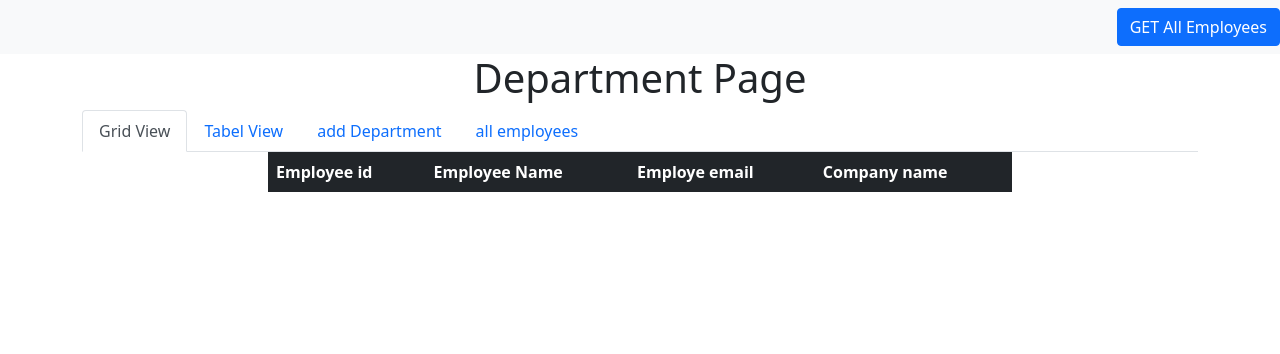
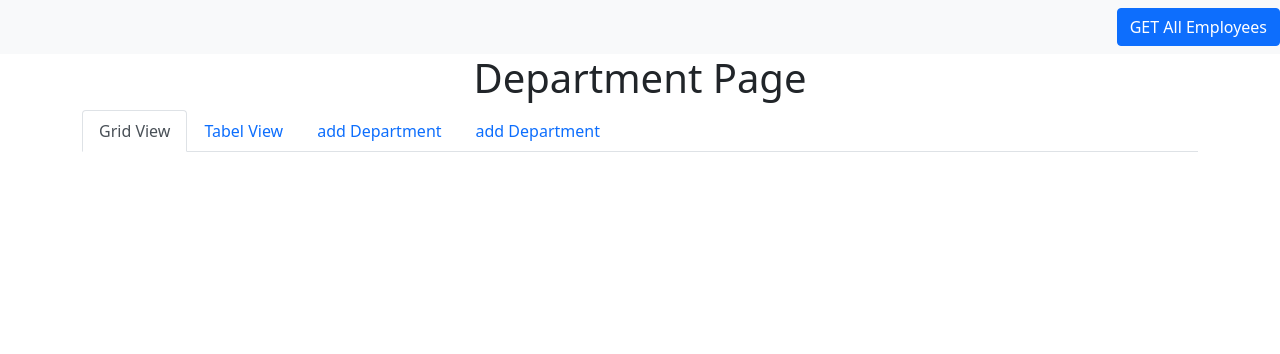
Before and after one commit to akash-vhotkar/salesandservises, a Node server app: page /dept/ in a window 1280 px wide. Shown: the top 354 px of the page. Run offline with Node 20, Linux system fonts and the light colour scheme; the visitor is signed in with stand-in values (Sample User, id 1); data that the repository does not hold is empty; some libraries are stand-ins or nearby versions.

Commit message:
department modified

```diff
--- a/views/department.ejs
+++ b/views/department.ejs
@@ -59,27 +59,29 @@
     <div class="container">
         <ul class="nav nav-tabs" id="myTab" role="tablist">
             <li class="nav-item">
-                <a class="nav-link active" id="home-tab" data-toggle="tab" href="#gridv" role="tab" aria-controls="home"
-                    aria-selected="true">Grid View</a>
+                <a class="nav-link active" id="grid-tab" data-toggle="tab" href="#gridv" role="tab"
+                    aria-controls="gridv" aria-selected="true">Grid View</a>
             </li>
             <li class="nav-item">
-                <a class="nav-link" id="profile-tab" data-toggle="tab" href="#tabelv" role="tab" aria-controls="profile"
+                <a class="nav-link" id="profile-tab" data-toggle="tab" href="#tabelv" role="tab" aria-controls="tabelv"
                     aria-selected="false">Tabel View</a>
             </li>
             <li class="nav-item">
                 <a class="nav-link" id="contact-tab" data-toggle="tab" href="#add_dept" role="tab"
-                    aria-controls="contact" aria-selected="false">add Department</a>
+                    aria-controls="add_dept" aria-selected="false">add Department</a>
             </li>
             <li class="nav-item">
-                <a class="nav-link" id="emp-tab" data-toggle="tab" href="#emps" role="tab" aria-controls="profile"
-                    aria-selected="false">all employees</a>
+                <a class="nav-link" id="emp-tab" data-toggle="tab" href="#myemp" role="tab" aria-controls="myemp"
+                    aria-selected="false">add Department</a>
             </li>
+
+
 
         </ul>
         <div class="tab-content" id="myTabContent">
 
             <!--------------------------- show departments with grid system  ----------------------->
-            <div class="tab-pane fade show active" id="gridv" role="tabpanel" aria-labelledby="home-tab">
+            <div class="tab-pane fade show active" id="gridv" role="tabpanel" aria-labelledby="grid-tab">
                 <div class="container shadow depts d-flex ">
                     <div class="row">
 
@@ -207,60 +209,14 @@
                 </div>
 
             </div>
-            <div class="tab-pane fade show active" id="emps" role="tabpanel" aria-labelledby="home-tab">
 
+            <!-- all employees data -->
 
-                <div class="col-md-8 d-flex align-self-center justify-content-center m-auto ">
-                    <table class="table table-striped">
-                        <thead class="bg-dark text-white">
-                            <tr>
-                                <th scope="col">Employee id</th>
-                                <th scope="col">Employee Name</th>
-                                <th scope="col">Employe email</th>
-                                <th scope="col">Company name</th>
-                            </tr>
-                        </thead>
-                        <tbody>
-
-
-
-                            <% if(typeof emp !='undefined' ){ %>
-                                <% emp.forEach(i=>{ %>
-
-                                    <tr>
-                                        <th scope="row">
-                                            <%- i.emp_id %>
-                                        </th>
-                                        <td>
-                                            <%- i.emp_name %>
-                                        </td>
-                                        <td>
-                                            <%- i.emp_email%>
-                                        </td>
-                                        <td>
-                                            <%- i.cop_name%>
-                                        </td>
-                                    </tr>
-
-
-
-                                    <%}); %>
-                                        <% } %>
-
-
-
-
-
-
-
-                        </tbody>
-                    </table>
-                </div>
-
+            <div class="tab-pane fade" id="myemp" role="tabpanel" aria-labelledby="emp-tab">
 
             </div>
 
-
+            <!---- tab panel end -->
 
 
 
```
